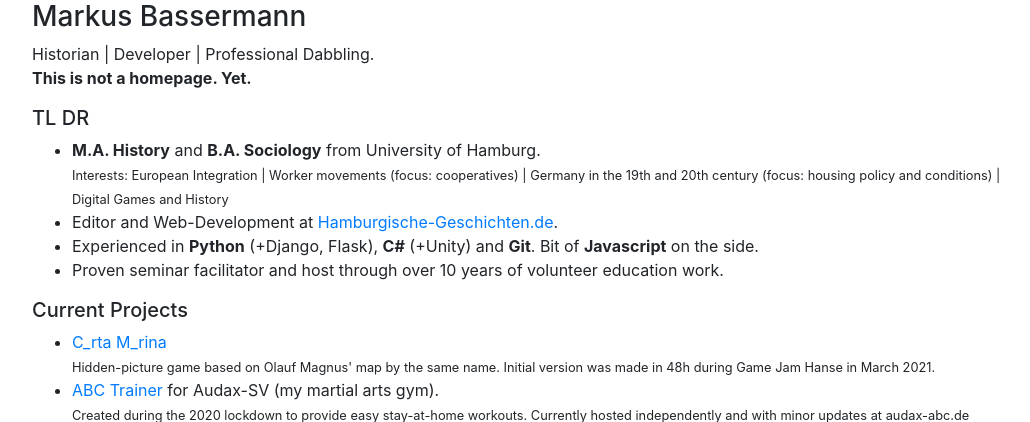
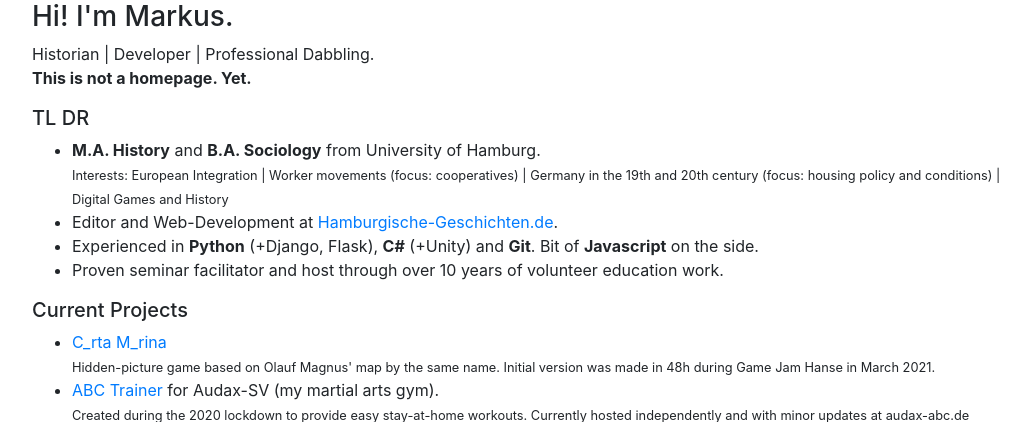
Before and after one commit to Wolfenswan/flask-sandbox, a Flask app: page / in a window 1280 px wide. Shown: the top 422 px of the page, without its empty margins (68-1098 px from the left). Run offline with Flask 2, Linux system fonts and the light colour scheme; parts of the project's set-up code (start-up, migrations or seed data) failed here and were passed over; some libraries are stand-ins or nearby versions.

Commit message:
minor update

```diff
--- a/templates/index.html
+++ b/templates/index.html
@@ -5,13 +5,13 @@
 {% endblock %}
 
 {% block title %}
-    Markus Bassermann
+    MaBass
 {% endblock %}
 
 {% block content %}
     <div class="container">
         <div class="col-md">
-            <h3>Markus Bassermann</h3>
+            <h3>Hi! I'm Markus.</h3>
             <div>Historian | Developer | Professional Dabbling.</div>
             <p><b>This is not a homepage. Yet.</b></p>
 
```
